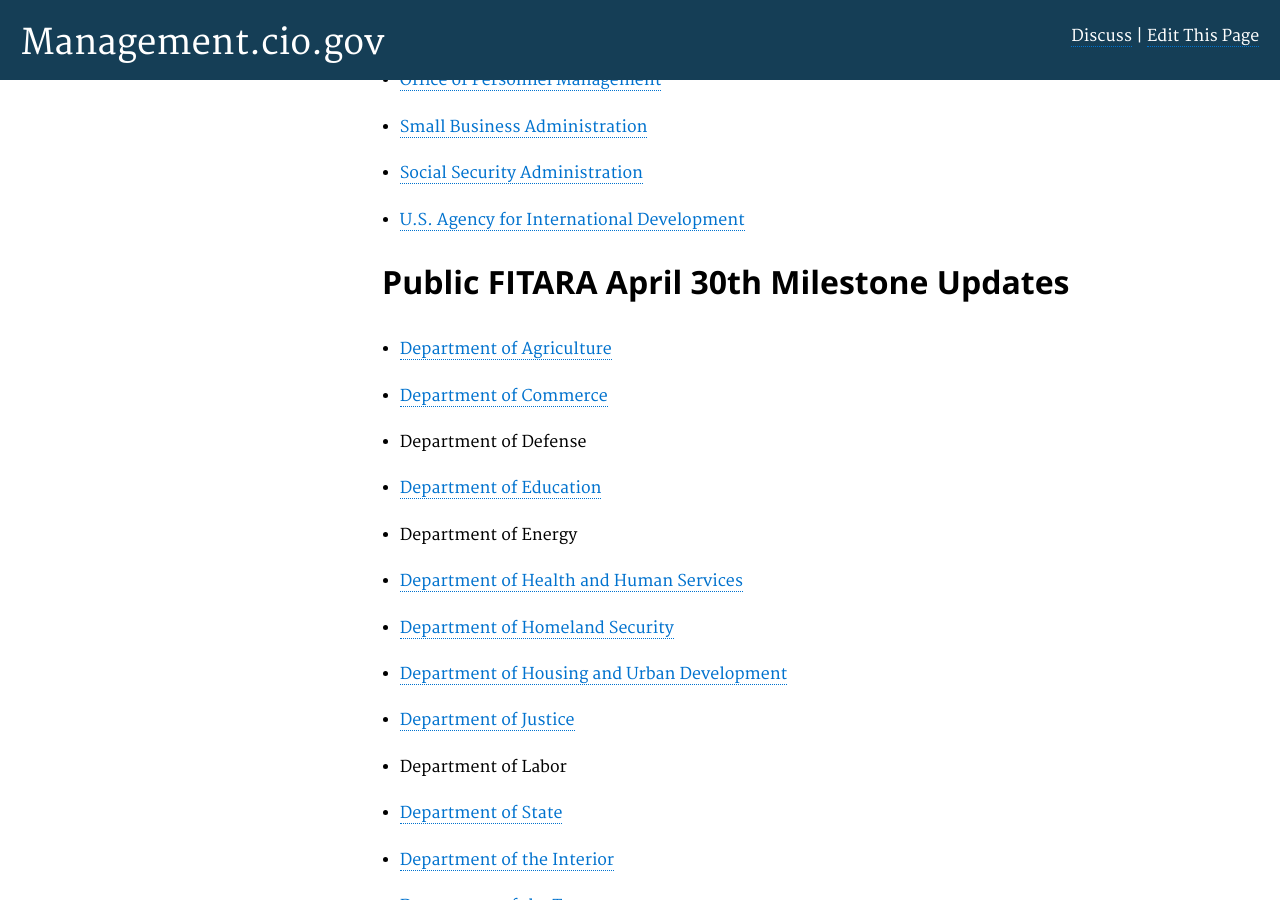
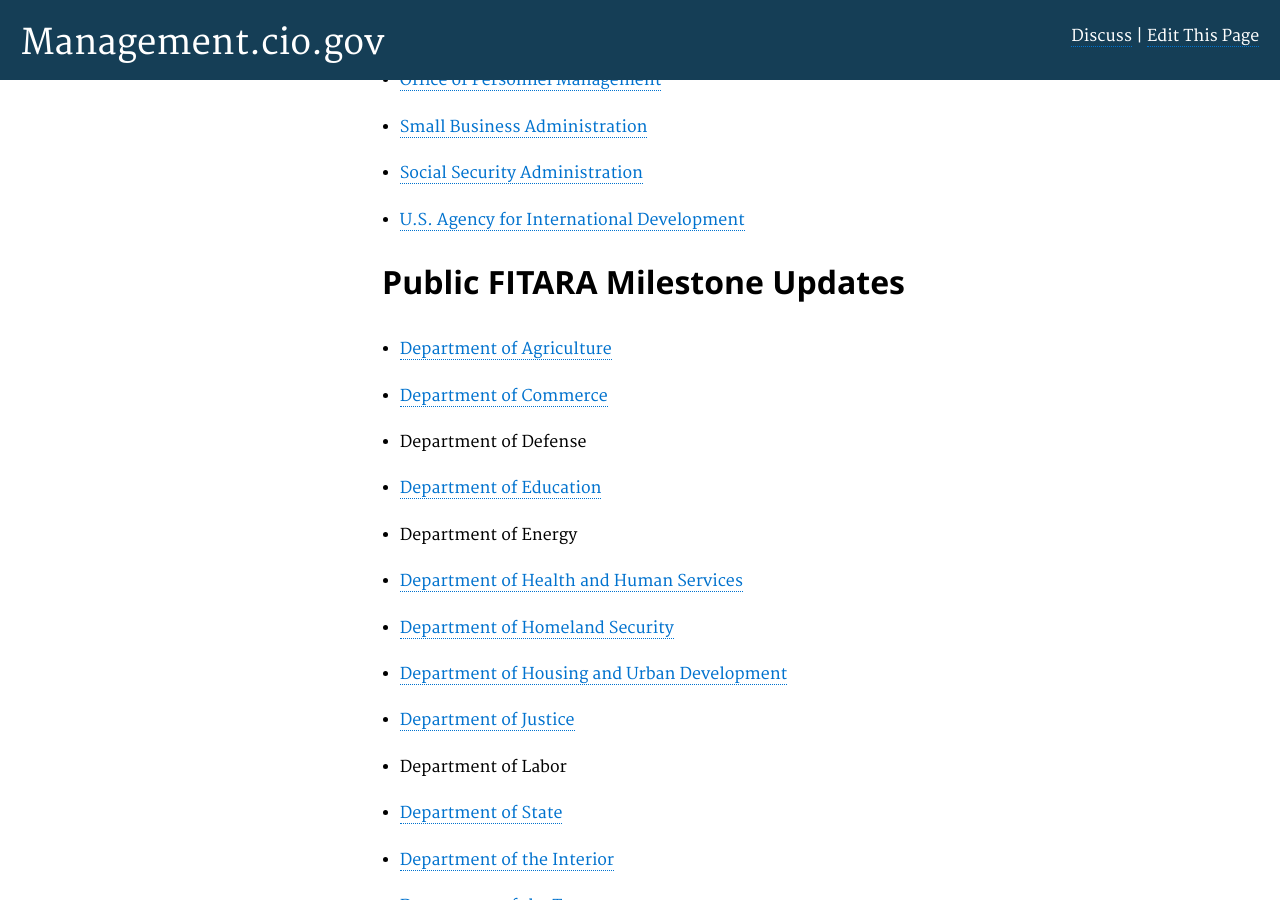
Before and after one commit to WhiteHouse/CIOmanagement, a Jekyll site: the page built from pages/plans.md, in a window 1280 px wide and 900 px high, scrolled down 1042 px. Built offline with Jekyll 4.4.1, drawn with Linux system fonts in a browser that asks for light colours; part of the change alters nothing that is shown.

Commit message:
Update plans.md
added any new links to FITARA milestones to reflect latest quarterly updates.

```diff
--- a/pages/plans.md
+++ b/pages/plans.md
@@ -34,7 +34,7 @@ description: "Agency Implementation Plans"
 
 
 
-# Public FITARA April 30th Milestone Updates
+# Public FITARA Milestone Updates
 
 * [Department of Agriculture](http://www.usda.gov/digitalstrategy/fitaramilestones.json)
 * [Department of Commerce](https://www.commerce.gov/sites/commerce.gov/files/fitaramilestones.json)
@@ -43,13 +43,13 @@ description: "Agency Implementation Plans"
 * Department of Energy
 * [Department of Health and Human Services](http://www.hhs.gov/digitalstrategy/fitaramilestones.json)
 * [Department of Homeland Security](https://www.dhs.gov/sites/default/files/publications/digital-strategy/fitaramilestones.json)
-* [Department of Housing and Urban Development](http://portal.hud.gov/hudportal/documents/huddoc?id=HUDFITARAOMBSub042916.pdf)
+* [Department of Housing and Urban Development](http://portal.hud.gov/hudportal/documents/huddoc?id=HUDFITARAOMBSub083016.pdf)
 * [Department of Justice](https://www.justice.gov/digitalstrategy/fitaramilestones.json)
 * Department of Labor
 * [Department of State](http://www.state.gov/digitalstrategy/fitaramilestones.json)
 * [Department of the Interior](https://www.doi.gov/sites/doi.gov/files/fitaramilestones.json)
 * [Department of the Treasury](https://www.treasury.gov/jsonfiles/fitaramilestones.json)
-* [Department of Transportation](https://www.transportation.gov/sites/dot.dev/files/docs/fitaramilestones.json)
+* [Department of Transportation](https://www.transportation.gov/sites/dot.gov/files/docs/DOT_FITARA_Milestones.txt)
 * [Department of Veterans Affairs](http://www.va.gov/digitalstrategy/fitaramilestones.json)
 * [Environmental Protection Agency](https://www.epa.gov/sites/production/files/2016-04/fitaramilestones.json)
 * [General Services Administration](https://inventory.data.gov/dataset/cedf61aa-c4c8-4c30-8357-9d57362afe9b/resource/69cf9b0f-fe64-4ec3-a082-664d34497d5e/download/fitaramilestones.json)
```
